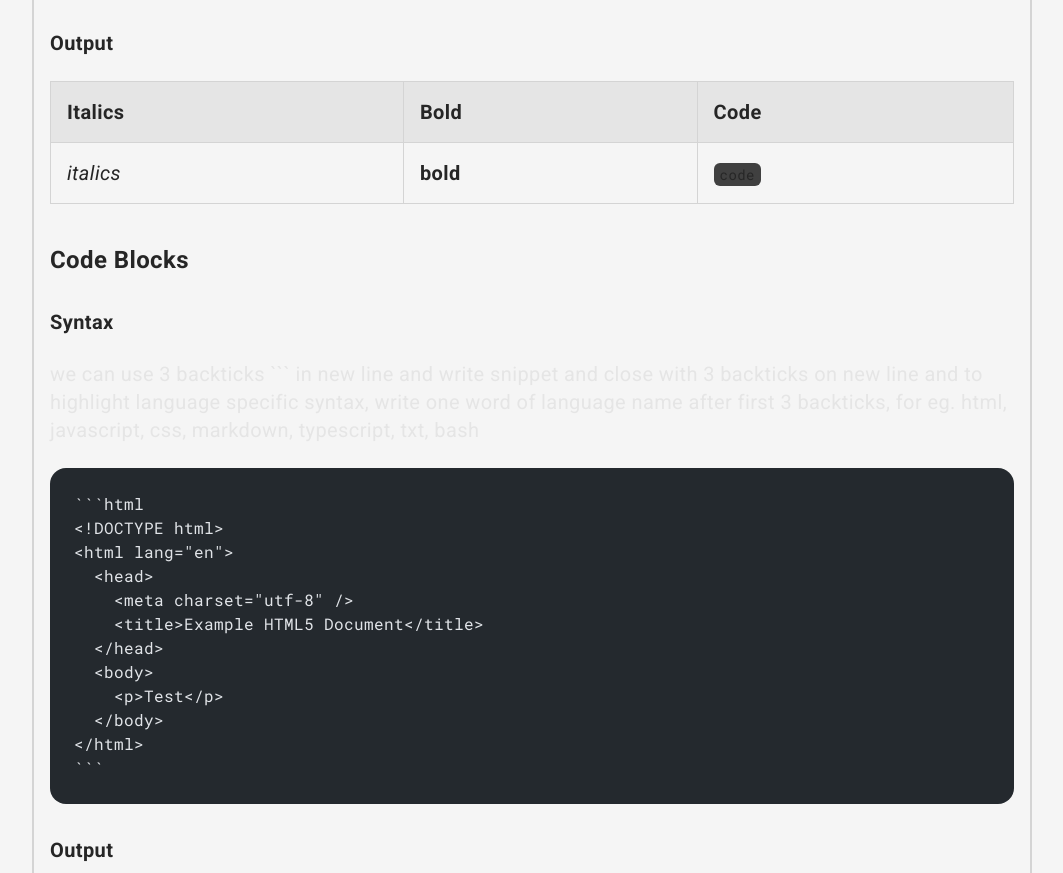
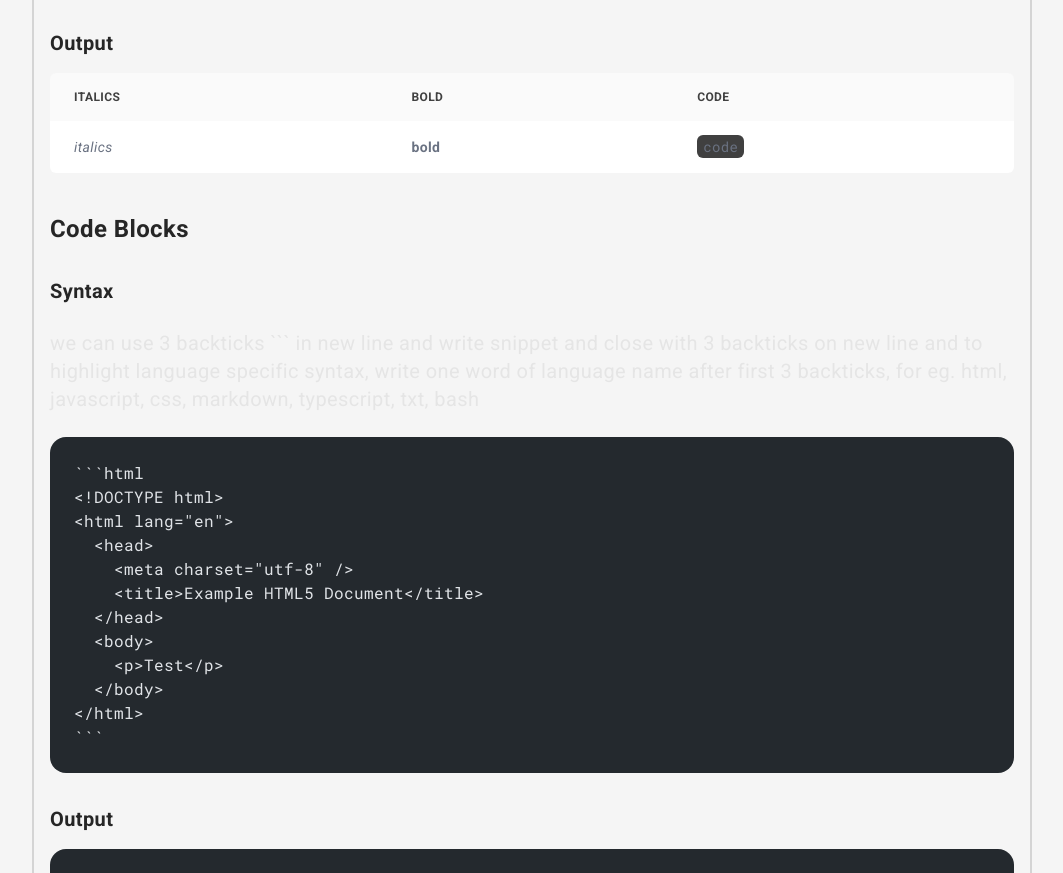
Before and after one commit to SolarLabyrinth/solarlabyrinth.dev, an Astro site: page /articles/example in a window 1280 px wide. Shown: the part 3127-4000 px from the top of the page, without its empty margins (108-1171 px from the left). Built offline with nearby package versions, Linux system fonts and the light colour scheme; Astro itself is replaced by a stand-in of ours; code samples lack their colours.

Commit message:
table styles

```diff
--- a/src/styles/global.css
+++ b/src/styles/global.css
@@ -92,14 +92,15 @@ article blockquote {
 }
 
 article table {
-  @apply w-full border-collapse border border-neutral-300 my-6;
+  @apply rounded-md overflow-hidden w-full text-sm text-left rtl:text-right text-gray-500 dark:text-gray-400;
 }
-article th {
-  @apply bg-neutral-200 dark:bg-neutral-700 text-left font-bold p-4 border border-neutral-300;
+article thead tr {
+  @apply text-xs uppercase text-neutral-700 bg-neutral-50 dark:bg-[#384048] dark:text-neutral-400;
 }
+article tbody tr {
+  @apply bg-white dark:bg-[#24292e];
+}
+article th,
 article td {
-  @apply p-4 border border-neutral-300;
+  @apply px-6 py-4;
 }
-article tr:nth-child(even) {
-  @apply bg-neutral-100 dark:bg-neutral-800;
-}
```
